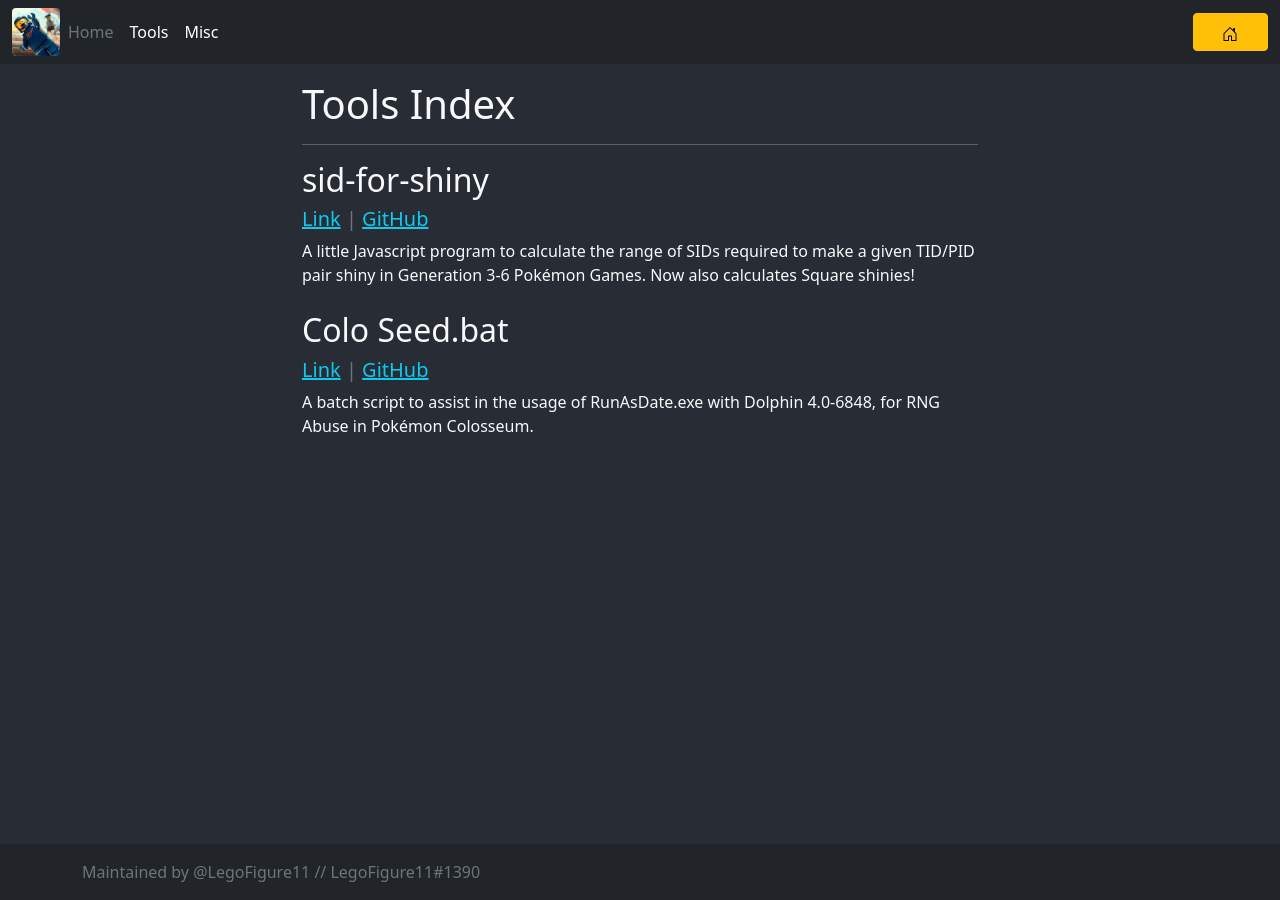
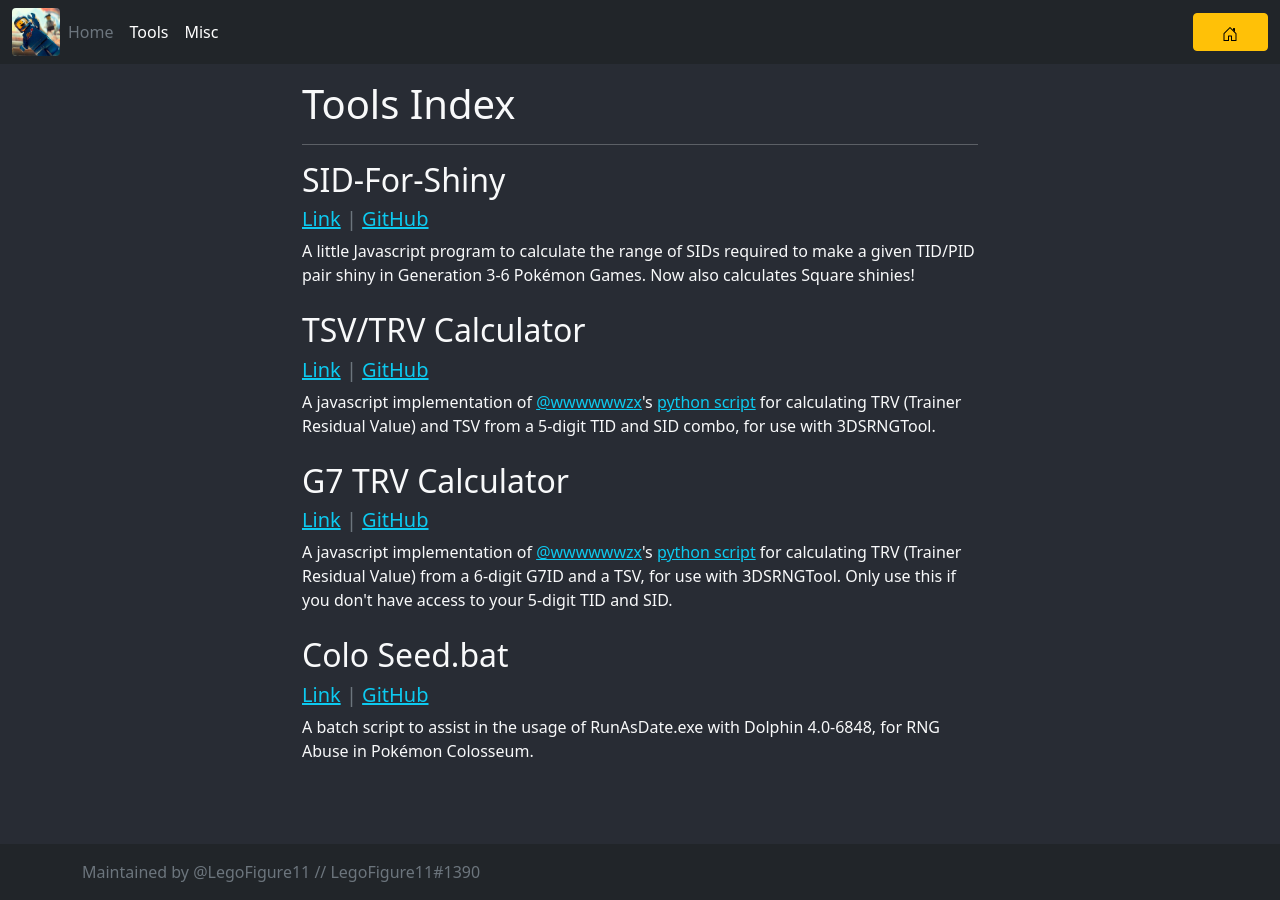
Before and after one commit to LegoFigure11/legofigure11.github.io, a Jekyll site: the page built from tools/index.html, in a window 1280 px wide. Built offline with Jekyll 4.4.1, drawn with Linux system fonts in a browser that asks for light colours.

Commit message:
Add TRV calcs

```diff
--- a/tools/index.html
+++ b/tools/index.html
@@ -9,16 +9,40 @@ permalink: /tools/
 <hr />
 <div class="d-grid gap3">
   <div class="pb-2">
-    <h2>sid-for-shiny</h2>
-    <h5 class="text-secondary"><a class="text-info" href="/tools/sid-for-shiny/">Link</a> | <a class="text-info" href="https://git.io/JGtTm">GitHub</a></h5>
+    <h2>SID-For-Shiny</h2>
+    <h5 class="text-secondary">
+      <a class="text-info" href="/tools/sid-for-shiny/">Link</a> | <a class="text-info" href="https://git.io/JGtTm">GitHub</a>
+    </h5>
     <p>
       A little Javascript program to calculate the range of SIDs required to make a given TID/PID pair
       shiny in Generation 3-6 Pok&eacute;mon Games. Now also calculates Square shinies!
     </p>
   </div>
   <div class="pb-2">
+    <h2>TSV/TRV Calculator</h2>
+    <h5 class="text-secondary">
+      <a class="text-info" href="/tools/trv-calc/">Link</a> | <a class="text-info" href="https://git.io/JGKbR">GitHub</a>
+    </h5>
+    <p>
+      A javascript implementation of <a class="text-info" href="https://github.com/wwwwwwzx">@wwwwwwzx</a>'s <a class="text-info" href="http://jdoodle.com/a/1U1n">python script</a>
+      for calculating TRV (Trainer Residual Value) and TSV from a 5-digit TID and SID combo, for use with 3DSRNGTool.
+    </p>
+  </div>
+  <div class="pb-2">
+    <h2>G7 TRV Calculator</h2>
+    <h5 class="text-secondary">
+      <a class="text-info" href="/tools/g7-trv-calc/">Link</a> | <a class="text-info" href="https://git.io/JGKbR">GitHub</a>
+    </h5>
+    <p>
+      A javascript implementation of <a class="text-info" href="https://github.com/wwwwwwzx">@wwwwwwzx</a>'s <a class="text-info" href="http://jdoodle.com/a/1U1o">python script</a>
+      for calculating TRV (Trainer Residual Value) from a 6-digit G7ID and a TSV, for use with 3DSRNGTool. Only use this if you don't have access to your 5-digit TID and SID.
+    </p>
+  </div>
+  <div class="pb-2">
     <h2>Colo Seed.bat</h2>
-    <h5 class="text-secondary"><a class="text-info" href="/tools/colo-seed/">Link</a> | <a class="text-info" href="https://git.io/JGC5F">GitHub</a></h5>
+    <h5 class="text-secondary">
+      <a class="text-info" href="/tools/colo-seed/">Link</a> | <a class="text-info" href="https://git.io/JGC5F">GitHub</a>
+    </h5>
     <p>
       A batch script to assist in the usage of RunAsDate.exe with Dolphin 4.0-6848, for RNG Abuse in
       Pok&eacute;mon Colosseum.
```
Also changed, not shown: tools/g7-trv-calc/index.html (added, +136 -0 lines), tools/trv-calc/index.html (added, +122 -0 lines).
